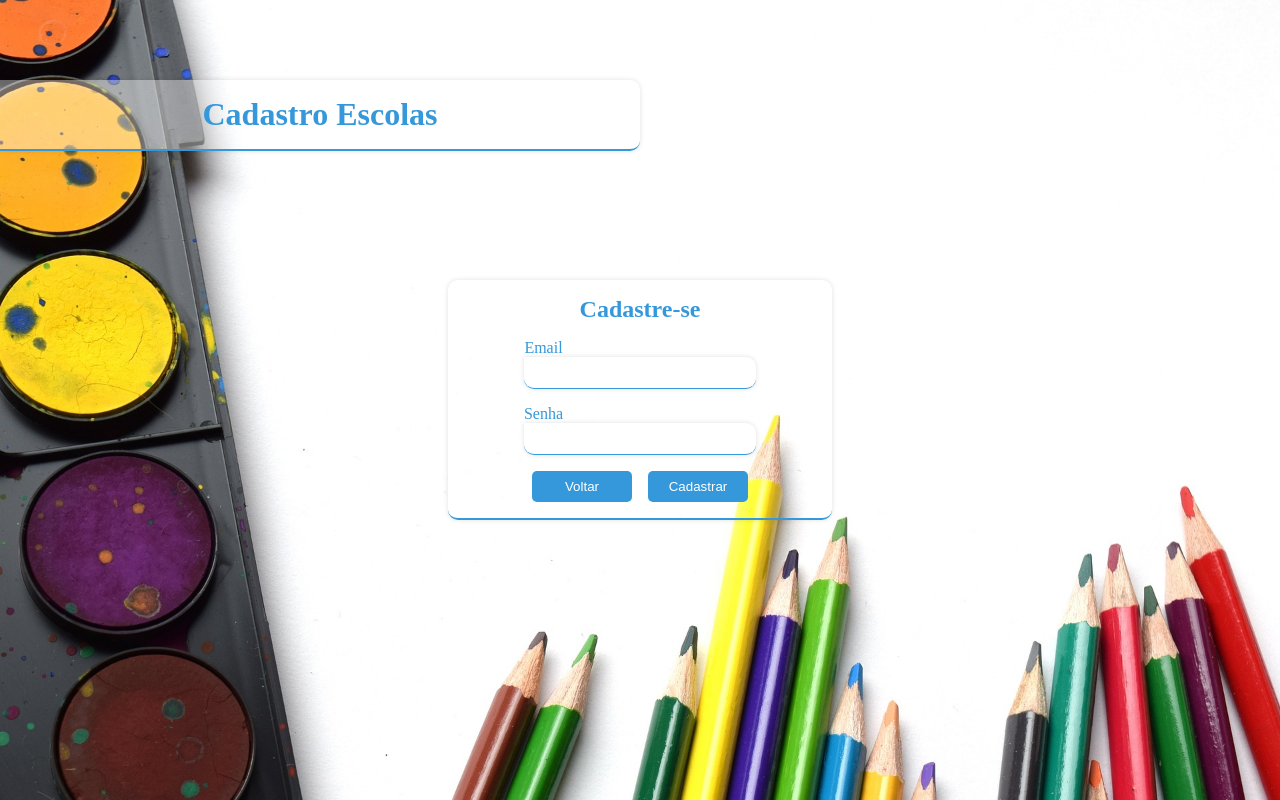
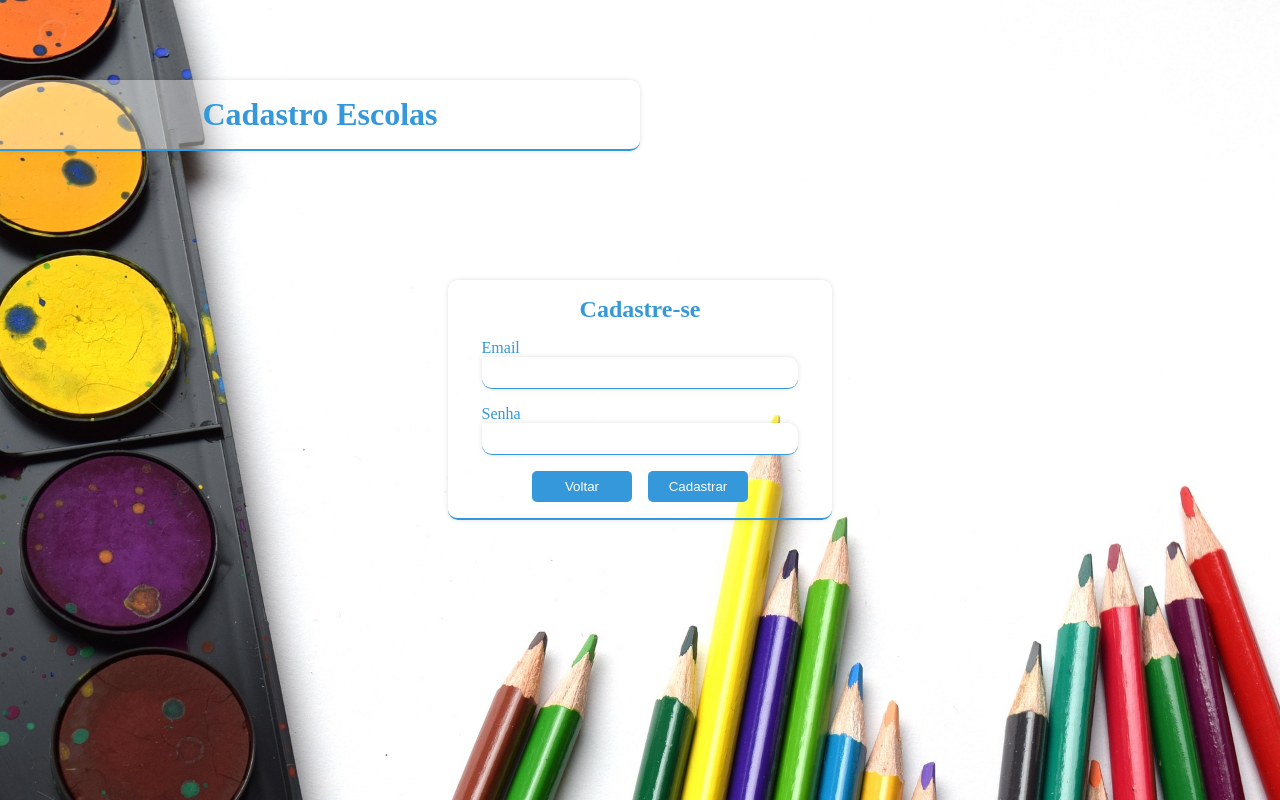
Before and after one commit to BiancoLorencini/cadastroEscolas, a React (Vite) app in the folder cadastroEscolas/: page / in a window 1280 px wide. Both pictures are taken after a click on the link "Não possui uma conta?". Built offline with nearby package versions, Linux system fonts and the light colour scheme; data requests are answered from the project's data file.

Commit message:
Refactor: loginForm/SignUp

```diff
--- a/cadastroEscolas/db.json
+++ b/cadastroEscolas/db.json
@@ -1,7 +1,7 @@
 {
   "escolas": [
     {
-      "id": 1,
+      "id": "1",
       "nome": "Escola Estadual Edmundo Bittencourt",
       "endereco": "Av. João Pedro",
       "turmas": [
@@ -32,6 +32,16 @@
       "id": "e852",
       "cadastroEmail": "arthlore@gmail.com",
       "cadastroPassword": "adawdawd"
+    },
+    {
+      "id": "bf66",
+      "cadastroEmail": "arthnilo@gmail.com",
+      "cadastroPassword": "abc123"
+    },
+    {
+      "id": "d337",
+      "cadastroEmail": "bia_lorencini@hotmail.com",
+      "cadastroPassword": "testeA"
     }
   ]
 }
--- a/cadastroEscolas/src/App.jsx
+++ b/cadastroEscolas/src/App.jsx
@@ -1,53 +1,13 @@
-import { useEffect, useState } from 'react'
-import { useNavigate } from 'react-router-dom'
+import { useState } from 'react'
 import style from './App.module.css'
-import axios from 'axios'
-import { toast, ToastContainer } from 'react-toastify';
+import { ToastContainer } from 'react-toastify';
 import 'react-toastify/dist/ReactToastify.css';
+import LoginForm from './components/loginForm/loginForm'
+import SignUpForm from './components/signUpForm/signUpForm'
 
 
 function App() {
   const [popUp, setPopUp] = useState(false)
-  const navigate = useNavigate()
-  const [cadastroEmail, setCadastroEmail] = useState('')
-  const [cadastroPassword, setCadastroPassword] = useState('')
-  const [email, setEmail] = useState('')
-  const [password, setPassword] = useState('')
-
-
-  const handleLogin = async (event) => {
-    event.preventDefault();
-    try {
-      const response = await axios.get('http://localhost:3001/login');
-      const users = response.data;
-      const user = users.find(user => user.cadastroEmail === email && user.cadastroPassword === password);
-      if (user) {
-        console.log('Login bem-sucedido:', user);
-        navigate('/escola');
-      } else {
-        toast.error('Email ou senha inválidos');
-        setPassword('');
-      }
-    } catch (error) {
-      console.error('Erro ao buscar usuários:', error);
-    }
-  };
-
-  const handleCadastrar = async () => {
-    event.preventDefault();
-    const novoCadastro = { cadastroEmail, cadastroPassword };
-    try {
-      const response = await axios.post('http://localhost:3001/login', novoCadastro)
-      console.log(response.data)
-      toast.success('Cadastrado com sucesso!')
-      setCadastroEmail('')
-      setCadastroPassword('')
-    } catch (error) {
-      console.error(error)
-      toast.error('Erro ao cadastrar usuário')
-    }
-    setPopUp(!popUp)
-  }
 
   const cadastrar = () => {
     setPopUp(!popUp)
@@ -59,44 +19,17 @@ function App() {
         <h1 className={style.title}>Cadastro Escolas</h1>
       </header>
       <section className={`${style.sectionLogin} ${popUp ? style.fadeInBottom : ''}`} >
-        <h2>Login</h2>
-        <div className={style.inputContainer}>
-          <label htmlFor="email">Email</label>
-          <input type="email" id="email" value={email} onChange={(e) => setEmail(e.target.value)} />
-        </div>
-        <div className={style.inputContainer}>
-          <label htmlFor="password">Senha</label>
-          <input type="password" id="password" value={password} onChange={(e) => setPassword(e.target.value)} />
-        </div>
+        <LoginForm />
         <a href="#" onClick={cadastrar}>Não possui uma conta?</a>
-        <button onClick={handleLogin}>Entrar</button>
       </section>
-
       {popUp && (
         <div className={style.popUp}>
-          <h2>Cadastre-se</h2>
-          <form className={style.cadastroContainerPopUp}    onSubmit={handleCadastrar}>
-            <div className={style.inputContainer}>
-              <label htmlFor="email">Email</label>
-              <input type="email" id="email" value={cadastroEmail} onChange={(e) => setCadastroEmail(e.target.value)} required />
-            </div>
-            <div className={style.inputContainer}>
-              <label htmlFor="password">Senha</label>
-              <input type="password" id="password" value={cadastroPassword} onChange={(e) => setCadastroPassword(e.target.value)} required />
-            </div>
-            <div className={style.inputButtonContainer}>
-              <button onClick={cadastrar}>Voltar</button>
-              <button type='submit' >Cadastrar</button>
-            </div>
-          </form>
+          <SignUpForm closePopup={cadastrar} />
         </div>
       )}
-
       <ToastContainer />
     </div>
   )
-
-
 }
 
 export default App
--- a/cadastroEscolas/src/App.module.css
+++ b/cadastroEscolas/src/App.module.css
@@ -3,7 +3,6 @@
   --cor-verde: #2ecc71;
   --cor-texto: #333333;
 }
-
 
 .mainContainer {
   background-image: url('./assets/img/teste02.jpg');
@@ -76,32 +75,6 @@
   transform: scale(1.1);
   transition: all 0.5s ease;
   box-shadow: 0px 0px 5px 0px rgba(0, 0, 0, 0.123);
-}
-
-.sectionLogin button:active {
-  background-color: var(--cor-verde);
-}
-
-.inputContainer label {
-  color: var(--cor-azul);
-  font-size: clamp(0.8rem, 1.5vw, 1rem);
-}
-
-.inputContainer input {
-  border-bottom: 1px solid var(--cor-azul);
-  border-top: none;
-  border-left: none;
-  border-right: none;
-  box-shadow: 0px 0px 5px 0px rgba(0, 0, 0, 0.123);
-  border-radius: 0 10px 10px 10px;
-  padding: 0.5rem;
-  width: 100%;
-  height: auto;
-  color: var(--cor-texto);
-}
-
-.sectionLogin h2 {
-  color: var(--cor-azul);
 }
 
 .popUp {
--- /dev/null
+++ b/cadastroEscolas/src/components/loginForm/loginForm.jsx
@@ -0,0 +1,47 @@
+import { useState } from 'react';
+import axios from 'axios';
+import { toast } from 'react-toastify';
+import { useNavigate } from 'react-router-dom';
+import style from './loginForm.module.css';
+
+const LoginForm = () => {
+  const [email, setEmail] = useState('');
+  const [password, setPassword] = useState('');
+  const navigate = useNavigate();
+
+  const handleLogin = async (event) => {
+    event.preventDefault();
+    try {
+      const response = await axios.get('http://localhost:3001/login');
+      const users = response.data;
+      const user = users.find(user => user.cadastroEmail === email && user.cadastroPassword === password);
+
+      if (user) {
+        console.log('Login bem-sucedido:', user);
+        navigate('/escola');
+      } else {
+        toast.error('Email ou senha inválidos');
+        setPassword('');
+      }
+    } catch (error) {
+      console.error('Erro ao buscar usuários:', error);
+    }
+  };
+
+  return (
+    <form className={style.form} onSubmit={handleLogin}>
+      <h2>Login</h2>
+      <div className={style.inputContainer}>
+        <label htmlFor="email">Email</label>
+        <input type="email" id="email" value={email} onChange={(e) => setEmail(e.target.value)} required />
+      </div>
+      <div className={style.inputContainer}>
+        <label htmlFor="password">Senha</label>
+        <input type="password" id="password" value={password} onChange={(e) => setPassword(e.target.value)} required />
+      </div>
+      <button type="submit">Entrar</button>
+    </form>
+  );
+};
+
+export default LoginForm;
--- /dev/null
+++ b/cadastroEscolas/src/components/signUpForm/signUpForm.jsx
@@ -0,0 +1,45 @@
+import { useState } from 'react';
+import axios from 'axios';
+import { toast } from 'react-toastify';
+import style from './signUpForm.module.css';
+
+const SignUpForm = ({ closePopup }) => {
+  const [cadastroEmail, setCadastroEmail] = useState('');
+  const [cadastroPassword, setCadastroPassword] = useState('');
+
+  const handleCadastrar = async (event) => {
+    event.preventDefault();
+    const novoCadastro = { cadastroEmail, cadastroPassword };
+    try {
+      const response = await axios.post('http://localhost:3001/login', novoCadastro);
+      console.log(response.data);
+      toast.success('Cadastrado com sucesso!');
+      setCadastroEmail('');
+      setCadastroPassword('');
+    } catch (error) {
+      console.error(error);
+      toast.error('Erro ao cadastrar usuário');
+    }
+    closePopup();
+  };
+
+  return (
+    <form className={style.cadastroContainerPopUp} onSubmit={handleCadastrar}>
+      <h2>Cadastre-se</h2>
+      <div className={style.inputContainer}>
+        <label htmlFor="email">Email</label>
+        <input type="email" id="email" value={cadastroEmail} onChange={(e) => setCadastroEmail(e.target.value)} required />
+      </div>
+      <div className={style.inputContainer}>
+        <label htmlFor="password">Senha</label>
+        <input type="password" id="password" value={cadastroPassword} onChange={(e) => setCadastroPassword(e.target.value)} required />
+      </div>
+      <div className={style.inputButtonContainer}>
+        <button onClick={closePopup}>Voltar</button>
+        <button type='submit'>Cadastrar</button>
+      </div>
+    </form>
+  );
+};
+
+export default SignUpForm;
--- /dev/null
+++ b/cadastroEscolas/src/components/signUpForm/signUpForm.module.css
@@ -0,0 +1,44 @@
+.cadastroContainerPopUp {
+  display: flex;
+  flex-direction: column;
+  align-items: center;
+  justify-content: center;
+  width: 100%;
+  color: var(--cor-azul);
+  gap: 1rem;
+}
+
+.inputContainer {
+  display: flex;
+  flex-direction: column;
+  justify-content: center;
+  width: 90%;
+  height: 100%;
+}
+
+.inputContainer label {
+  color: var(--cor-azul);
+  font-size: clamp(0.8rem, 1.5vw, 1rem);
+}
+
+.inputContainer input {
+  border-bottom: 1px solid var(--cor-azul);
+  border-top: none;
+  border-left: none;
+  border-right: none;
+  box-shadow: 0px 0px 5px 0px rgba(0, 0, 0, 0.123);
+  border-radius: 0 10px 10px 10px;
+  padding: 0.5rem;
+  width: 100%;
+  height: auto;
+  color: var(--cor-texto);
+}
+
+.inputButtonContainer {
+  display: flex;
+  align-items: center;
+  justify-content: center;
+  gap: 1rem;
+  width: 90%;
+  height: 100%;
+}
--- a/cadastroEscolas/src/context/escolaContext/escolaProvider.jsx
+++ /dev/null
@@ -1,36 +0,0 @@
-import React, { createContext, useState, useEffect } from 'react'
-import axios from 'axios'
-
-export const EscolaContext = createContext()
-
-
-
-export const EscolaProvider = ({ children }) => {
-  const [escola, setEscola] = useState([])
-  const [loading, setLoading] = useState(true)
-  const [error, setError] = useState(null)
-
-  const getEscola = async () => {
-    try {
-      const response = await axios.get('http://localhost:3001/escolas')
-      setEscola(response.data)
-    } catch (error) {
-      setError(error)
-    } finally {
-      setLoading(false)
-    }
-  }
-
-  useEffect(() => {
-    getEscola();
-  }, [])
-
-
-  return (
-    <EscolaContext.Provider value={{ escola, loading, error }}>
-      {children}
-    </EscolaContext.Provider>
-  )
-}
-
-export default EscolaProvider
--- a/cadastroEscolas/src/pages/listagemTurma/turma.module.css
+++ /dev/null
@@ -1,8 +0,0 @@
-.turmas {
-  display: flex;
-  flex-direction: column;
-  align-items: center;
-  justify-content: center;
-  height: 100vh;
-  animation: fadeIn 1s ease;
-}
--- a/cadastroEscolas/src/pages/listagemTurma/turmas.jsx
+++ /dev/null
@@ -1,11 +0,0 @@
-import React from 'react'
-import style from './turma.module.css'
-const turmas = () => {
-  return (
-    <div className={style.turmas}>
-      <h1>Turmas</h1>
-    </div>
-  )
-}
-
-export default turmas
--- a/cadastroEscolas/src/router/routerPath.jsx
+++ b/cadastroEscolas/src/router/routerPath.jsx
@@ -1,7 +1,5 @@
 import React from 'react'
 import { BrowserRouter as Router, Routes, Route, Outlet } from 'react-router-dom'
-import { EscolaProvider } from '../context/escolaContext/escolaProvider'
-import Turma from '../pages/listagemTurma/turmas'
 import Escola from '../pages/listagemEscola/escola'
 import App from '../App'
 
@@ -9,14 +7,11 @@ import App from '../App'
 const routerPath = () => {
   return (
     <Router>
-      <EscolaProvider>
       <Routes>
         <Route path="/" element={<App />} />
         <Route path="/escola" element={<Escola />} />
-        <Route path="/turma" element={<Turma />} />
       </Routes>
       <Outlet />
-      </EscolaProvider>
     </Router>
   )
 }
```
Also changed, not shown: cadastroEscolas/src/components/loginForm/loginForm.module.css (added, +39 -0 lines).
